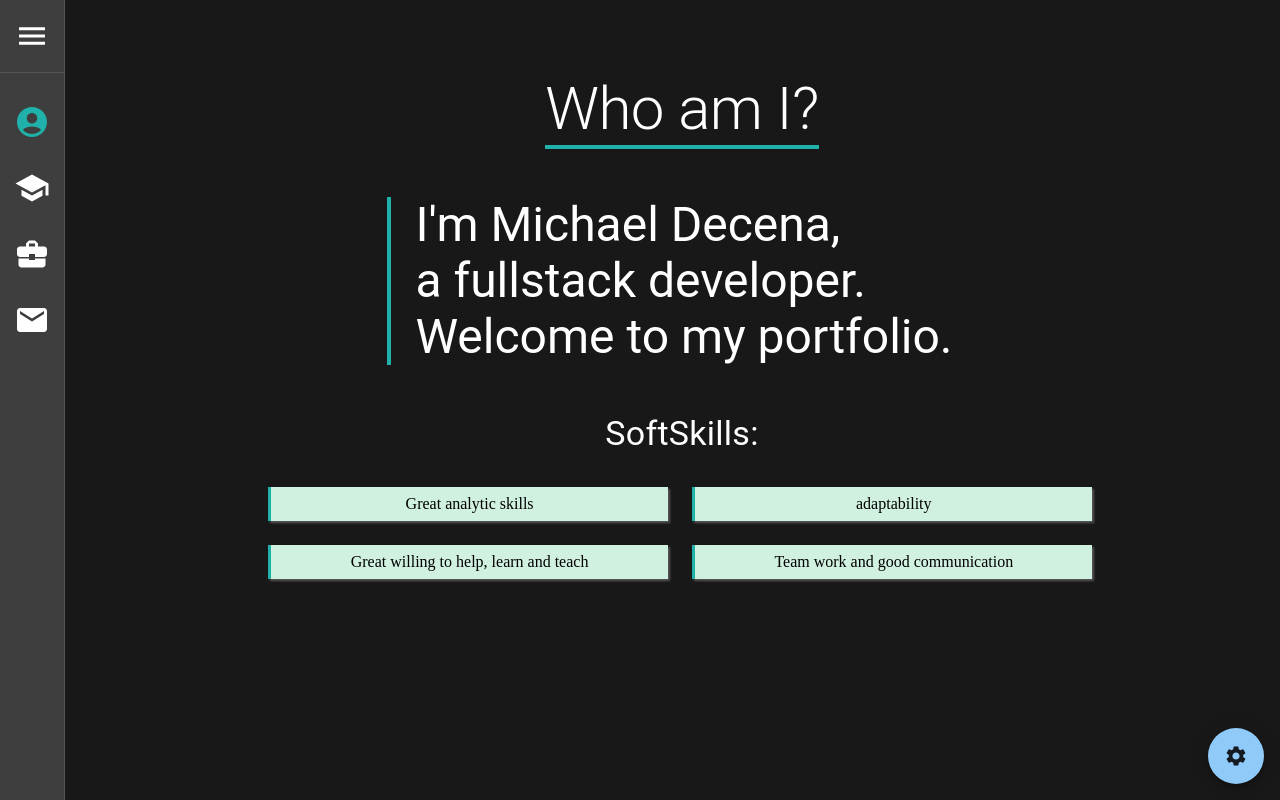
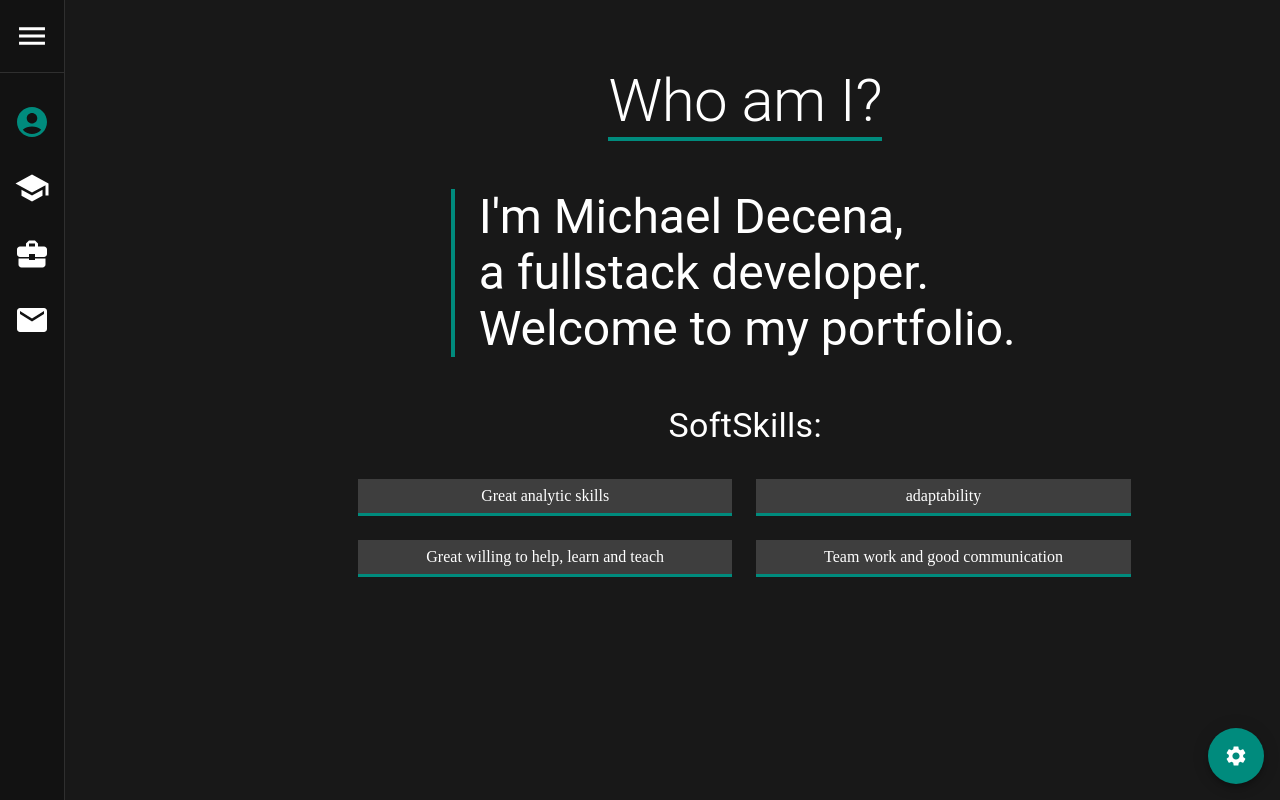
Before and after one commit to MichoDN/REACT-PORTFOLIO-2.0, a React (Vite) app: page / in a window 1280 px wide. Built offline with nearby package versions, Linux system fonts and the light colour scheme.

Commit message:
Added form

```diff
--- a/package.json
+++ b/package.json
@@ -14,8 +14,10 @@
     "@mui/icons-material": "^5.10.16",
     "@mui/material": "^5.10.17",
     "@mui/styled-engine-sc": "^5.10.16",
+    "axios": "^1.2.1",
     "react": "^18.2.0",
     "react-dom": "^18.2.0",
+    "react-hook-form": "^7.41.2",
     "styled-components": "^5.3.6"
   },
   "devDependencies": {
--- a/src/App.jsx
+++ b/src/App.jsx
@@ -6,18 +6,17 @@ import SectionDisplayer from "./microComponents/SectionDisplayer";
 import { Box, createTheme, Stack, ThemeProvider } from "@mui/material";
 import { useState } from "react";
 import { DarkTheme, MainTheme } from "./themes";
-
 function App() {
     const [currentComp, setCurrentComp] = useState('ABOUT ME');
     const [isDark, setIsDark] = useState(true);
     const toggleDarkTheme = () => setIsDark(!isDark)
+    document.body.style.backgroundColor = isDark? "#181818" : "#EFEFEF"
     return (
         <ThemeProvider theme={isDark ? DarkTheme : MainTheme } >
             <Box sx={{
-                paddingLeft: '240px',
+                paddingLeft: '350px',
                 width: '100%',
-                height: '100vh',
-                bgcolor: 'secondaryBG'
+                height: '100vh'
             }}>
                 <Sidebar setCurrentComp={setCurrentComp} currentComp={currentComp} />
                 <Stack sx={{ height: '100%' }}>
--- a/src/components/About.jsx
+++ b/src/components/About.jsx
@@ -17,9 +17,9 @@ const About = () => {
                 variant='h3'
                 sx={{
                     borderLeft: '4px solid',
-                    borderColor: 'primaryBorder',
+                    borderColor: 'primary.main',
                     px: 3,
-                    color: 'text'
+                    color:"text.primary"
                 }}
             >
                 I'm Michael Decena, <br />
@@ -27,7 +27,7 @@ const About = () => {
                 Welcome to my portfolio.
             </Typography>
             <Stack alignItems='center' spacing={3}>
-                <Typography variant='h4' color={'text'}>SoftSkills:</Typography>
+                <Typography variant='h4' color="text.primary" >SoftSkills:</Typography>
                 <Grid container columnGap={3} rowGap={3} sx={{ p: 1 }}>
                     {softSkills.map((softSkill) => (
                         <Grid
@@ -36,11 +36,11 @@ const About = () => {
                             xs={5.8}
                             sx={{
                                 textAlign: 'center',
-                                borderLeft: '3px solid',
-                                borderColor: 'primaryBorder',
-                                bgcolor: 'tertiaryBG',
-                                boxShadow: '2px 2px 2px #82828294',
-                                p: 1
+                                borderBottom: '3px solid',
+                                borderColor:'primary.main',
+                                p: 1,
+                                bgcolor:"primary.lowContrast",
+                                color:"text.primary"
                             }}
                         >
                             {softSkill}
--- a/src/components/Knowledge.jsx
+++ b/src/components/Knowledge.jsx
@@ -12,19 +12,33 @@ const gridSX = {
         flexDirection: 'column',
         aspectRatio: '1/1',
         borderBottom: '3px solid',
-    borderColor: 'primaryBorder',
-    bgcolor:'quaternaryBG'
+        borderColor: 'primary.main'
     }
     return (
         <Stack className='componentContent'>
-            <ComponentTitle label='Knowledge'/>
+            <ComponentTitle label='Knowledge' />
             <Box sx={{ overflowY: 'scroll', marginTop: '2rem' }} >
                 <Grid container sx={{ width: '51rem', p: 3 }} rowGap={6} columnGap={7}>
                     {Knowledges.map((tech) => (
-                        <Grid item key={tech.name} sx={gridSX} xs={3.4}>
-                            <img src={tech.img} style={{ height: '80%', objectFit: 'contain', color:'text' }} />
+                        <Grid
+                            item
+                            key={tech.name}
+                            sx={{
+                                display: 'flex',
+                                alignItems: 'center',
+                                justifyContent: 'center',
+                                flexDirection: 'column',
+                                aspectRatio: '1/1',
+                                borderBottom: '3px solid',
+                                borderColor: 'primary.main',
+                                bgcolor:"primary.lowContrast",
+                                color:"text.primary"
+                            }}
+                            xs={3.4}
+                        >
+                            <img src={tech.img} style={{ height: '80%', objectFit: 'contain' }} />
 
-                            <Typography variant='h5' color='text'>{tech.name}</Typography>
+                            <Typography variant='h5'>{tech.name}</Typography>
                         </Grid>
                     ))}
                 </Grid>
--- a/src/components/Portfolio.jsx
+++ b/src/components/Portfolio.jsx
@@ -1,37 +1,38 @@
-import { Grid, List, ListItem, Stack, Typography } from '@mui/material';
+import { Grid, Stack, Typography } from '@mui/material';
+import { Projects } from '../microComponents/ProjectsList';
 import React from 'react';
 import useWindowDimensions from '../hooks/useWindowDimensions';
 import ComponentTitle from '../microComponents/ComponentTitle';
-import { Projects } from '../microComponents/ProjectsList';
 
 const Portfolio = () => {
     const { height, width } = useWindowDimensions();
-    const listSX = {
+    return (
+        <Stack className='componentContent'>
+            <ComponentTitle label='Projects' />
+            <Grid container sx={{
                 marginTop: "3rem",
                 width: 'fit-content',
                 gap: '1rem',
                 display: 'grid',
                 gridTemplateColumns: width > 1465 ? '1fr 1fr' : '1fr',
                 p: 0,
-    }
-    const listItemSX = {
-        border: '3px solid',
-        borderColor: 'primaryBorder',
+            }}>
+                {Projects.map((project) => (
+                    <Grid
+                        item
+                        sx={{
+                            borderBottom: '3px solid',
                             width: '34rem',
                             p: 2,
                             display: 'flex',
                             justifyContent: 'space-between',
-        borderRadius: "1rem"
-    }
-    return (
-        <Stack className='componentContent'>
-            <ComponentTitle label='Projects'/>
-            <Grid container sx={listSX}>
-                {Projects.map((project) => (
-                    <Grid item sx={listItemSX} key={project.name}>
-                        <Stack sx={{ width: '15rem', height: '9rem' }}>
-                            <Typography variant='h5'color='text' mb={'0.25rem'}>{project.name}</Typography>
-                            <Typography variant='body2' color='text'> {project.description} </Typography>
+                            borderColor: 'primary.main',
+                            bgcolor: "primary.lowContrast"
+
+                        }} key={project.name} >
+                        <Stack sx={{ width: '15rem', height: '9rem', color: "text.primary" }}>
+                            <Typography variant='h5' mb={'0.25rem'}>{project.name}</Typography>
+                            <Typography variant='body2' > {project.description} </Typography>
                         </Stack>
                         <a href={project.link}> <img src={project.img} className='projectImg' /></a>
                     </Grid>
--- a/src/components/Sidebar.jsx
+++ b/src/components/Sidebar.jsx
@@ -22,9 +22,7 @@ const Sidebar = ({ setCurrentComp, currentComp }) => {
       variant='permanent'
       open={open}
       sx={{
-        bgcolor: 'red',
         '& .MuiDrawer-paper': {
-          bgcolor: 'primaryBG',
           overflow: 'hidden',
           width: open ? '240px' : 'auto',
         }
@@ -53,7 +51,6 @@ const Sidebar = ({ setCurrentComp, currentComp }) => {
                 minHeight: 50,
                 justifyContent: open ? 'initial' : 'center',
                 px: 2.5,
-                color: 'text'
               }}
               onClick={() => setCurrentComp(item.name)}
             >
@@ -62,15 +59,14 @@ const Sidebar = ({ setCurrentComp, currentComp }) => {
                 mr: open ? 3 : 'auto',
                 justifyContent: 'center',
                 transform: 'scale(1.5)',
-                color: currentComp == item.name ? 'primaryBorder' : 'text'
+                color: currentComp == item.name ? 'primary.main' : ''
               }}>
                 {item.icon}
               </ListItemIcon >
               <ListItemText
                 primary={item.name}
                 sx={{
-                  display: open ? "block" : "none",
-                  color: currentComp == item.name ? 'primaryBorder' : 'text'
+                  display: open ? "block" : "none"
                 }}
               />
             </ListItemButton>
--- a/src/css/index.css
+++ b/src/css/index.css
@@ -10,7 +10,6 @@ body {
     max-width: 100vw;
     max-height: 100vh;
     overflow: hidden;
-    background-color: #f3f3f3;
 }
 
 .componentContent {
--- a/src/microComponents/ComponentTitle.jsx
+++ b/src/microComponents/ComponentTitle.jsx
@@ -7,8 +7,8 @@ const ComponentTitle = ({ label }) => {
     variant='h2'
       sx={{
         borderBottom:' 4px solid',
-        borderColor:'primaryBorder',
-        color:'text'
+        borderColor:'primary.main',
+        color:"text.primary"
       }}
     >
       {label}
--- a/src/microComponents/Settings.jsx
+++ b/src/microComponents/Settings.jsx
@@ -15,7 +15,7 @@ export const Settings = ({toggleDarkTheme}) => {
       }}
       icon={<SettingsIcon />}
     >
-      <SpeedDialAction icon={<DarkModeIcon sx={{color:'text'}}/>} onClick={toggleDarkTheme}/>
+      <SpeedDialAction icon={<DarkModeIcon/>} onClick={toggleDarkTheme}/>
     </SpeedDial>
     );
 };
--- a/src/themes.jsx
+++ b/src/themes.jsx
@@ -2,23 +2,31 @@ import { createTheme } from "@mui/material";
 
 export const MainTheme = createTheme({
   palette: {
-    mode: 'light',
-    primaryBG: 'white ',
-    secondaryBG: '#F3F3F3',
-    tertiaryBG: '#F0D0D0',
-    primaryBorder: 'lightCoral',
-    text:'black'
+    mode: "light",
+    primary: {
+      main: "#F04F4C",
+      light: "#FA8959",
+      dark: "#DB4424",
+      lowContrast: "rgba(253, 237, 237, 0.86)"
+    },
+    text:{
+      secondary:"#3E3E3E"
+    }
   }
 })
 
 export const DarkTheme = createTheme({
   palette: {
-    mode: 'dark',
-    primaryBG: '#3E3E3E',
-    secondaryBG: '#181818',
-    tertiaryBG: '#D0F0E0',
-    quaternaryBG: '#D0F0E010',
-    primaryBorder: 'lightSeaGreen',
-    text:'white'
+    mode: "dark",
+    primary: {
+      main: "#008B7D",
+      light: "#2A91A3",
+      dark: "#086099",
+      lowContrast: "#3E3E3E"
+    },
+    text:{
+      primary:"#ffffff",
+      secondary:"rgba(253, 237, 237, 0.86)"
+    },
   }
 })
```
Also changed, not shown: src/components/Contact.jsx (+82 -14 lines), 1 other file (tests, documents, lock files or other folders). Lines whose indentation alone changed are shown as unchanged.
